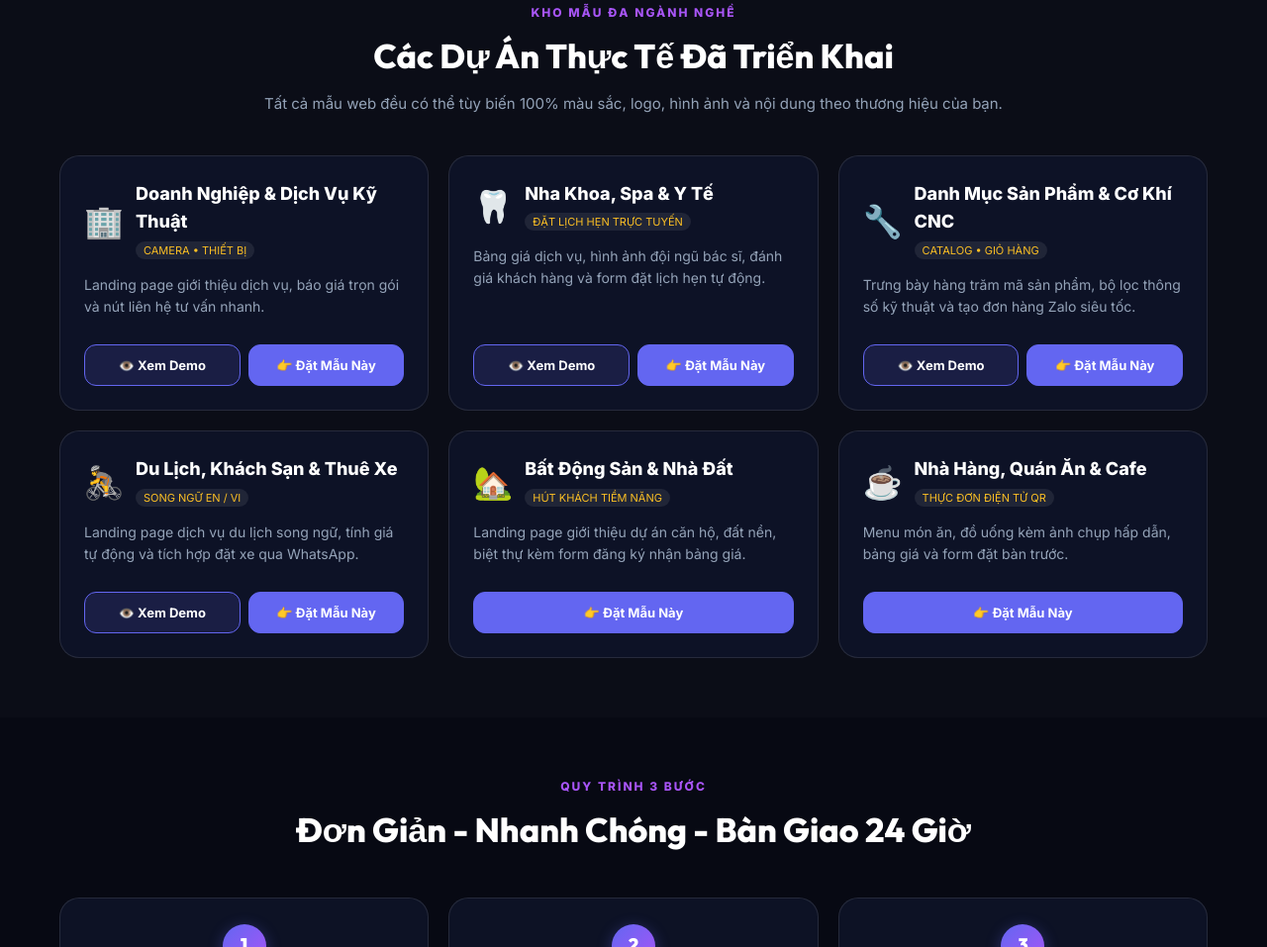
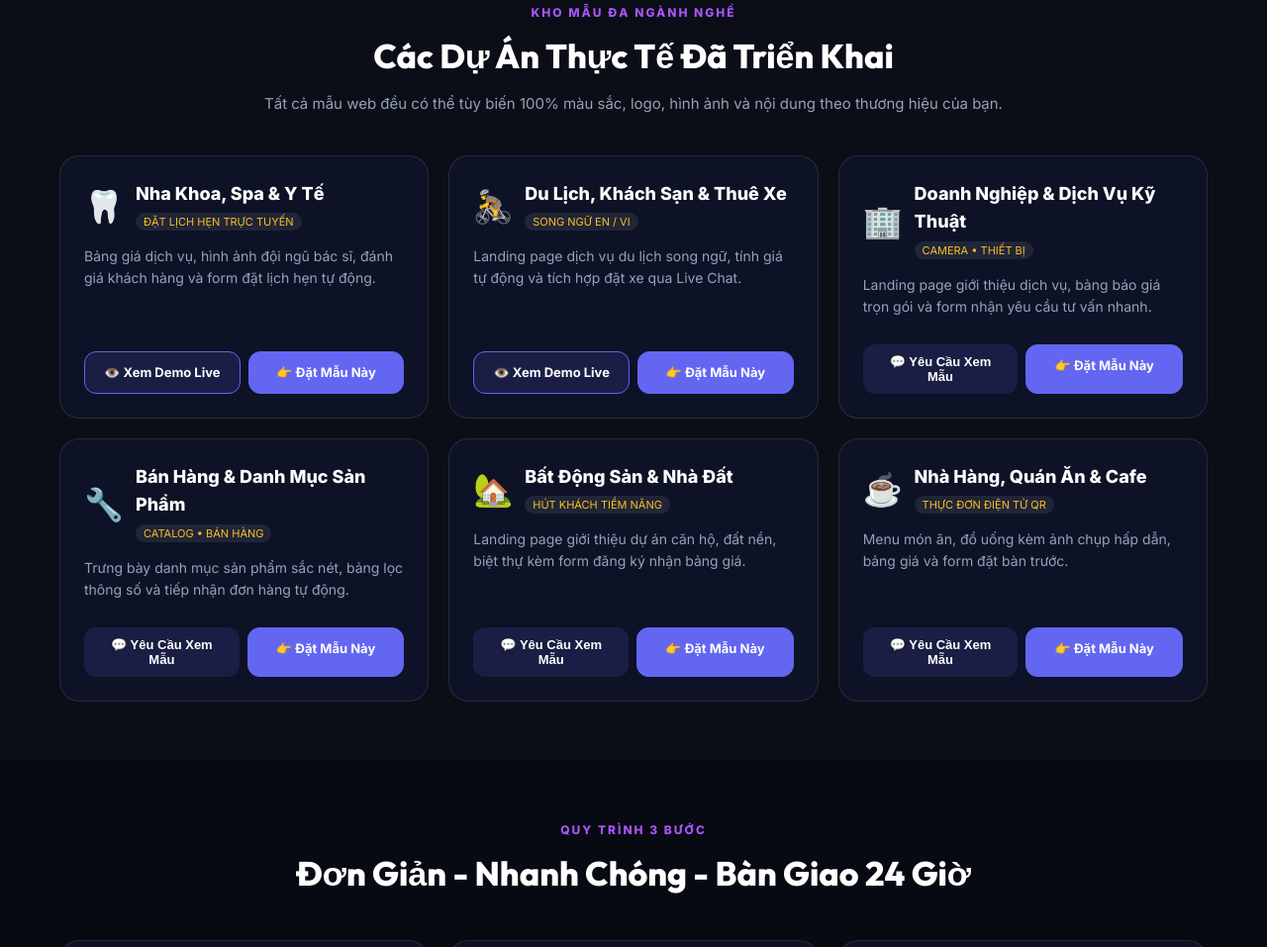
Before and after one commit to tue3103/web-design, a website: page index.html in a window 1280 px wide. Shown: the part 2497-3454 px from the top of the page at 99% size. Drawn offline with Linux system fonts and the light colour scheme.

Commit message:
feat: Keep only 100% live working demo links and route others to Live Chat consultation

```diff
--- a/index.html
+++ b/index.html
@@ -225,23 +225,6 @@
         <div class="demo-card">
           <div>
             <div class="demo-card-top">
-              <span class="demo-card-icon">🏢</span>
-              <div>
-                <div class="demo-card-title">Doanh Nghiệp & Dịch Vụ Kỹ Thuật</div>
-                <span class="demo-card-tag">CAMERA • THIẾT BỊ</span>
-              </div>
-            </div>
-            <p class="demo-card-desc">Landing page giới thiệu dịch vụ, báo giá trọn gói và nút liên hệ tư vấn nhanh.</p>
-          </div>
-          <div style="display:flex; gap:8px; margin-top:10px;">
-            <a href="https://camerahdgialai.com" target="_blank" class="btn-view-demo" style="flex:1;">👁️ Xem Demo</a>
-            <a href="#order" class="btn-view-demo" style="flex:1; background:var(--primary);">👉 Đặt Mẫu Này</a>
-          </div>
-        </div>
-
-        <div class="demo-card">
-          <div>
-            <div class="demo-card-top">
               <span class="demo-card-icon">🦷</span>
               <div>
                 <div class="demo-card-title">Nha Khoa, Spa & Y Tế</div>
@@ -251,24 +234,7 @@
             <p class="demo-card-desc">Bảng giá dịch vụ, hình ảnh đội ngũ bác sĩ, đánh giá khách hàng và form đặt lịch hẹn tự động.</p>
           </div>
           <div style="display:flex; gap:8px; margin-top:10px;">
-            <a href="https://happysmilegialai.vn" target="_blank" class="btn-view-demo" style="flex:1;">👁️ Xem Demo</a>
-            <a href="#order" class="btn-view-demo" style="flex:1; background:var(--primary);">👉 Đặt Mẫu Này</a>
-          </div>
-        </div>
-
-        <div class="demo-card">
-          <div>
-            <div class="demo-card-top">
-              <span class="demo-card-icon">🔧</span>
-              <div>
-                <div class="demo-card-title">Danh Mục Sản Phẩm & Cơ Khí CNC</div>
-                <span class="demo-card-tag">CATALOG • GIỎ HÀNG</span>
-              </div>
-            </div>
-            <p class="demo-card-desc">Trưng bày hàng trăm mã sản phẩm, bộ lọc thông số kỹ thuật và tạo đơn hàng Zalo siêu tốc.</p>
-          </div>
-          <div style="display:flex; gap:8px; margin-top:10px;">
-            <a href="https://tsttool.com" target="_blank" class="btn-view-demo" style="flex:1;">👁️ Xem Demo</a>
+            <a href="https://happysmilegialai.vn" target="_blank" class="btn-view-demo" style="flex:1;">👁️ Xem Demo Live</a>
             <a href="#order" class="btn-view-demo" style="flex:1; background:var(--primary);">👉 Đặt Mẫu Này</a>
           </div>
         </div>
@@ -282,10 +248,44 @@
                 <span class="demo-card-tag">SONG NGỮ EN / VI</span>
               </div>
             </div>
-            <p class="demo-card-desc">Landing page dịch vụ du lịch song ngữ, tính giá tự động và tích hợp đặt xe qua WhatsApp.</p>
+            <p class="demo-card-desc">Landing page dịch vụ du lịch song ngữ, tính giá tự động và tích hợp đặt xe qua Live Chat.</p>
           </div>
           <div style="display:flex; gap:8px; margin-top:10px;">
-            <a href="https://bike.smilex.vn" target="_blank" class="btn-view-demo" style="flex:1;">👁️ Xem Demo</a>
+            <a href="https://bike.smilex.vn" target="_blank" class="btn-view-demo" style="flex:1;">👁️ Xem Demo Live</a>
+            <a href="#order" class="btn-view-demo" style="flex:1; background:var(--primary);">👉 Đặt Mẫu Này</a>
+          </div>
+        </div>
+
+        <div class="demo-card">
+          <div>
+            <div class="demo-card-top">
+              <span class="demo-card-icon">🏢</span>
+              <div>
+                <div class="demo-card-title">Doanh Nghiệp & Dịch Vụ Kỹ Thuật</div>
+                <span class="demo-card-tag">CAMERA • THIẾT BỊ</span>
+              </div>
+            </div>
+            <p class="demo-card-desc">Landing page giới thiệu dịch vụ, bảng báo giá trọn gói và form nhận yêu cầu tư vấn nhanh.</p>
+          </div>
+          <div style="display:flex; gap:8px; margin-top:10px;">
+            <button type="button" class="btn-view-demo" style="flex:1; border:none; cursor:pointer;" onclick="openChatWithMessage('Chào bạn, mình muốn xem mẫu web cho Doanh nghiệp & Dịch vụ kỹ thuật')">💬 Yêu Cầu Xem Mẫu</button>
+            <a href="#order" class="btn-view-demo" style="flex:1; background:var(--primary);">👉 Đặt Mẫu Này</a>
+          </div>
+        </div>
+
+        <div class="demo-card">
+          <div>
+            <div class="demo-card-top">
+              <span class="demo-card-icon">🔧</span>
+              <div>
+                <div class="demo-card-title">Bán Hàng & Danh Mục Sản Phẩm</div>
+                <span class="demo-card-tag">CATALOG • BÁN HÀNG</span>
+              </div>
+            </div>
+            <p class="demo-card-desc">Trưng bày danh mục sản phẩm sắc nét, bảng lọc thông số và tiếp nhận đơn hàng tự động.</p>
+          </div>
+          <div style="display:flex; gap:8px; margin-top:10px;">
+            <button type="button" class="btn-view-demo" style="flex:1; border:none; cursor:pointer;" onclick="openChatWithMessage('Chào bạn, mình muốn xem mẫu web Bán hàng & Catalog sản phẩm')">💬 Yêu Cầu Xem Mẫu</button>
             <a href="#order" class="btn-view-demo" style="flex:1; background:var(--primary);">👉 Đặt Mẫu Này</a>
           </div>
         </div>
@@ -302,6 +302,7 @@
             <p class="demo-card-desc">Landing page giới thiệu dự án căn hộ, đất nền, biệt thự kèm form đăng ký nhận bảng giá.</p>
           </div>
           <div style="display:flex; gap:8px; margin-top:10px;">
+            <button type="button" class="btn-view-demo" style="flex:1; border:none; cursor:pointer;" onclick="openChatWithMessage('Chào bạn, mình muốn xem mẫu web Bất động sản & Nhà đất')">💬 Yêu Cầu Xem Mẫu</button>
             <a href="#order" class="btn-view-demo" style="flex:1; background:var(--primary);">👉 Đặt Mẫu Này</a>
           </div>
         </div>
@@ -318,6 +319,7 @@
             <p class="demo-card-desc">Menu món ăn, đồ uống kèm ảnh chụp hấp dẫn, bảng giá và form đặt bàn trước.</p>
           </div>
           <div style="display:flex; gap:8px; margin-top:10px;">
+            <button type="button" class="btn-view-demo" style="flex:1; border:none; cursor:pointer;" onclick="openChatWithMessage('Chào bạn, mình muốn xem mẫu web Nhà hàng & Quán cafe')">💬 Yêu Cầu Xem Mẫu</button>
             <a href="#order" class="btn-view-demo" style="flex:1; background:var(--primary);">👉 Đặt Mẫu Này</a>
           </div>
         </div>
```
